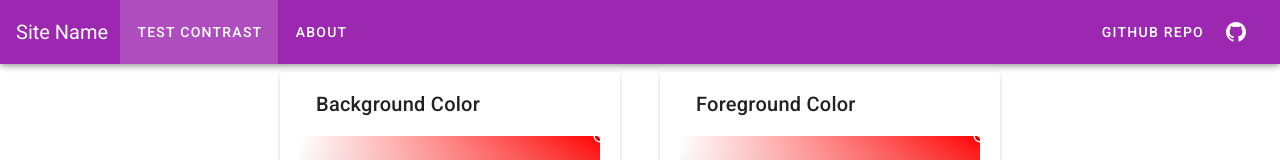
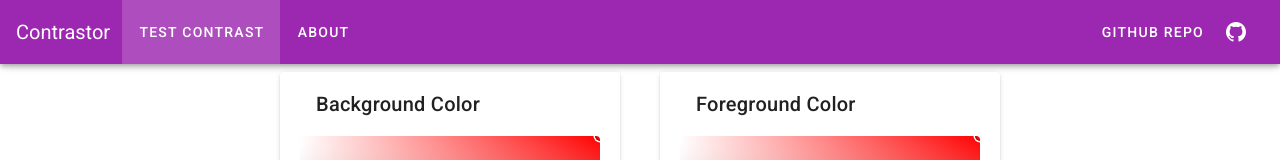
Before and after one commit to amitkummer/contrastor, a Nuxt app: page / in a window 1280 px wide. Shown: the top 160 px of the page. Built offline with nearby package versions, Linux system fonts and the light colour scheme.

Commit message:
Change 'Site Name' to 'Contrastor'

```diff
--- a/layouts/default.vue
+++ b/layouts/default.vue
@@ -2,7 +2,7 @@
   <v-app>
     <v-main>
       <v-app-bar dark color="purple" class="d-none d-sm-block">
-        <v-toolbar-title> Site Name </v-toolbar-title>
+        <v-toolbar-title> Contrastor </v-toolbar-title>
         <v-toolbar-items class="ml-3">
           <v-btn text nuxt :to="home.to"> Test Contrast </v-btn>
           <v-btn text nuxt :to="about.to"> About </v-btn>
```
